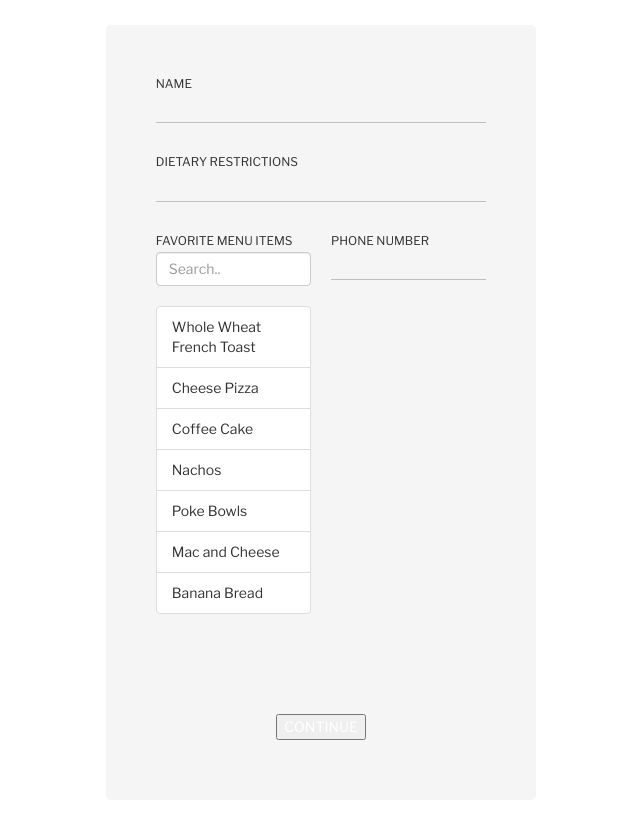
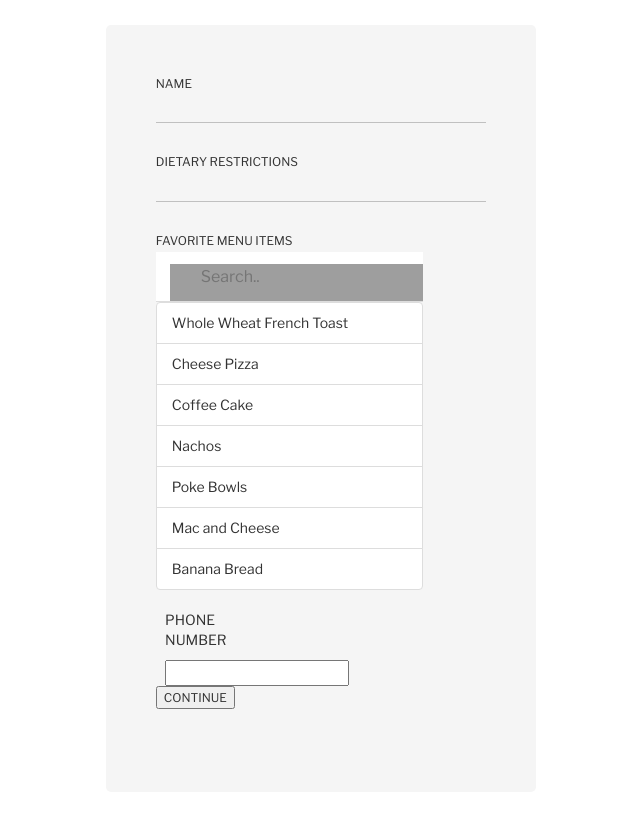
Before and after one commit to emsesc/hacknc2022, a Flask app: page /form/ in a window 1280 px wide. Shown: the whole page, without its empty margins (319-959 px from the left). After the commit the page ends 709 px from the top, so only its background shows below. Run offline with Flask 2, Linux system fonts and the light colour scheme; some libraries are stand-ins or nearby versions; grey boxes are pictures that could not be loaded.

Commit message:
process of redropdowning

```diff
--- a/static/js.js
+++ b/static/js.js
@@ -2,13 +2,34 @@
 
     // filter things
 
-    $("#myInput").on("keyup", function() {
-        var value = $(this).val().toLowerCase();
-        $("#myList li").filter(function() {
-          $(this).toggle($(this).text().toLowerCase().indexOf(value) > -1)
-        });
-      });
+    // $("#myInput").on("keyup", function() {
+    //     var value = $(this).val().toLowerCase();
+    //     $("#myList li").filter(function() {
+    //       $(this).toggle($(this).text().toLowerCase().indexOf(value) > -1)
+    //     });
+    //   });
 
+    function filterFunction() {
+    var input, filter, ul, li, i;
+    input = document.getElementById("myInput");
+    filter = input.value.toUpperCase();
+    ul = document.getElementById("myList");
+    li = div.getElementsByTagName("li");
+    // for (i = 0; i < li.length; i++) {
+    //     txtValue = li[i].textContent || li[i].innerText;
+    //     if (txtValue.toUpperCase().indexOf(filter) > -1) {
+    //     li[i].style.display = "";
+    //     } else {
+    //     li[i].style.display = "none";
+    //     }
+    // }
+        $("#myInput").on("keyup", function() {
+            var value = $(this).val().toLowerCase();
+            $("#myList li").filter(function() {
+                $(this).toggle($(this).text().toLowerCase().indexOf(value) > -1)
+                });
+            });
+    }
 
     //--- CONTINUE ---
     $("form > p > a").click(function(){
--- a/static/style.css
+++ b/static/style.css
@@ -60,3 +60,44 @@
      letter-spacing:  1px;
      font-style: italic;
  }
+
+/* filter */
+
+#myInput {
+    box-sizing: border-box;
+    background-image: url('searchicon.png');
+    background-position: 14px 12px;
+    background-repeat: no-repeat;
+    font-size: 16px;
+    padding: 14px 20px 12px 45px;
+    border: none;
+    border-bottom: 1px solid #ddd;
+  }
+
+  #myInput:focus {outline: 3px solid #ddd;}
+
+  .dropdown {
+    position: relative;
+    display: inline-block;
+  }
+
+  .dropdown-content {
+    display: none;
+    position: absolute;
+    background-color: #f6f6f6;
+    min-width: 230px;
+    overflow: auto;
+    border: 1px solid #ddd;
+    z-index: 1;
+  }
+
+  .dropdown-content li {
+    color: black;
+    padding: 12px 16px;
+    text-decoration: none;
+    display: block;
+  }
+
+  .dropdown li:hover {background-color: #ddd;}
+
+  .show {display: block;}
--- a/templates/index.html
+++ b/templates/index.html
@@ -35,7 +35,7 @@
 
             <div style="width:47%;">
                 <p>FAVORITE MENU ITEMS</p>
-                <div>
+                <!-- <div id=""myDropdown>
                     <input class="form-control" id="myInput" type="text" placeholder="Search..">
                     <br>
                     <ul class="list-group" id="myList">
@@ -48,7 +48,22 @@
                       <li class="list-group-item">Banana Bread</li>
 
                     </ul>
-                </div>
+                </div> -->
+
+                <div class="dropdown" id="myDropdown">
+                    <div id="myList" class="list-content">
+                    <input type="text" placeholder="Search.." id="myInput" onkeyup="filterFunction()" onmouseover="myFunction()">
+                    <br>
+                    <ul class="list-group" id="myList">
+                      <li class="list-group-item">Whole Wheat French Toast</li>
+                      <li class="list-group-item">Cheese Pizza</li>
+                      <li class="list-group-item">Coffee Cake</li>
+                      <li class="list-group-item">Nachos</li>
+                      <li class="list-group-item">Poke Bowls</li>
+                      <li class="list-group-item">Mac and Cheese</li>
+                      <li class="list-group-item">Banana Bread</li>
+                    </div>
+
 
             </div>
             <div style="width:47%;margin-left:6%">
```
